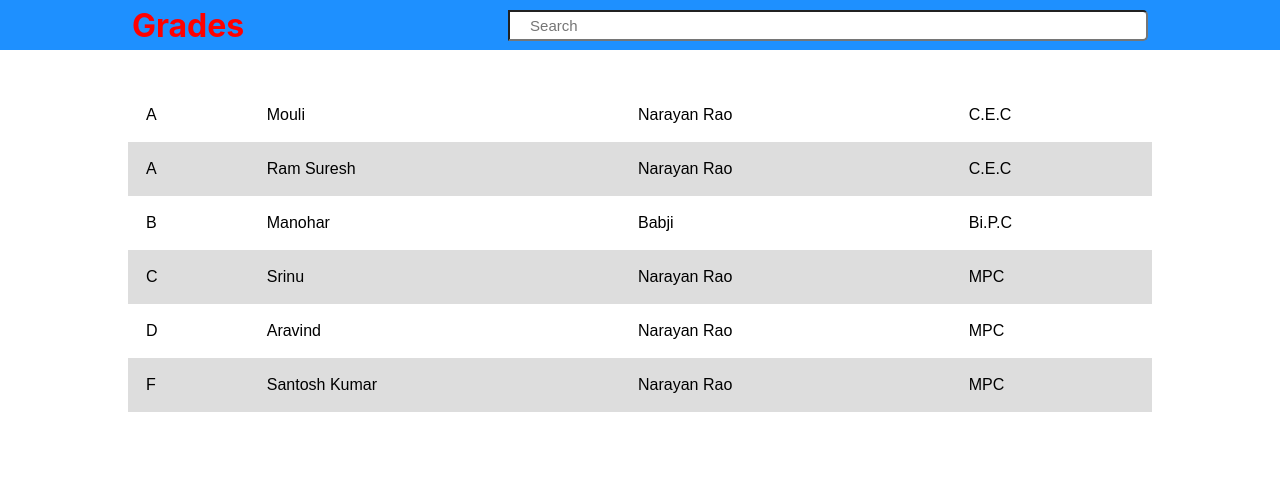
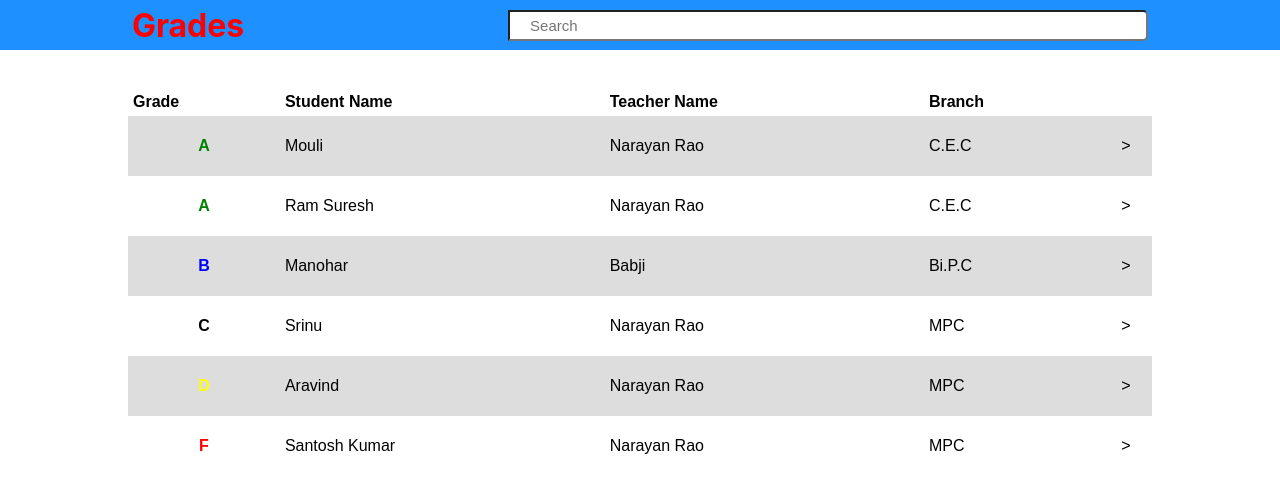
Before and after one commit to santu491/Student-Results-React, a React (Create React App) app: page / in a window 1280 px wide. Shown: the top 492 px of the page. Built offline with nearby package versions, Linux system fonts and the light colour scheme.

Commit message:
Added color to grade

```diff
--- /dev/null
+++ b/src/UI/Modal.js
@@ -0,0 +1,15 @@
+import React from 'react'
+import './Modal.scss'
+
+const Modal = (props) => {
+    return (
+        <div className="model">
+            <div className="modelContainer">
+                {props.children}
+            </div>
+        </div>
+    )
+
+}
+
+export default Modal
--- /dev/null
+++ b/src/UI/Modal.scss
@@ -0,0 +1,31 @@
+.model{
+    width:100%;
+    height:100%;
+    background-color:rgba(0,0,0,0.5);
+    z-index: 100;
+  left:0;
+  top:0;
+  position: fixed;
+
+
+  }
+  .modelContainer{
+    // width: 70%;
+    // background-color: #ffffff;
+    // height: 50%;
+    // z-index: 500;
+   // position: fixed;
+    z-index: 500;
+    background-color: white;
+    width: 70%;
+    border:1px solid #ccc;
+    border-radius: 10px;
+  margin:10% 20%  0 10%;
+
+    //box-shadow: 1px 1px 1px #ccc;
+    // padding:16px;
+    // left:15px;
+    // top: 30%;
+    // box-sizing: border-box;
+    transition: all 0.3s ease-out;
+  }
--- a/src/container/StudentResults.js
+++ b/src/container/StudentResults.js
@@ -77,18 +77,21 @@
 
 //-----------
 
-import React, { useEffect } from 'react'
+import React, { useEffect, useState } from 'react'
 //import { studentsInfo } from '../constants/StudentsInfo'
 import { connect } from 'react-redux'
 import { convertIntoGrades, convertIntoPercentage } from '../utilities/genericFunctions'
 import ToolBar from './ToolBar'
 import { getResults, serachResults } from '../store/results'
 import './StudentResults.scss'
-
+import ChevronRightIcon from '@material-ui/icons/ChevronRight';
+import Modal from '../UI/Modal'
 
 const StudentResults = (props) => {
 
     // const [results, setResults] = useState(studentsInfo)
+    const [showModal, setShowModal] = useState(false)
+    const [studentData, setStudentData] = useState({})
 
     const setPercaentage = (results) => {
         let marks = []
@@ -105,16 +108,27 @@ const StudentResults = (props) => {
         let updatedData = props.results.map((student) => {
             return {
                 ...student,
-                grade: setPercaentage(student.marks)
+                grade: setPercaentage(student.marks).grade,
+                color: setPercaentage(student.marks).color
+
             }
         })
-        updatedData.sort((a, b) => {
+        // updatedData.sort((a, b) => {
+        //     var x = a.grade.toLowerCase();
+        //     var y = b.grade.toLowerCase();
+        //     if (x < y) { return -1; }
+        //     if (x > y) { return 1; }
+        //     return 0;
+        // })
+
+           updatedData.sort((a, b) => {
             var x = a.grade.toLowerCase();
             var y = b.grade.toLowerCase();
             if (x < y) { return -1; }
             if (x > y) { return 1; }
             return 0;
         })
+
         props.getResults(updatedData)
         //setResults(updatedData)
     }
@@ -157,10 +171,18 @@ const StudentResults = (props) => {
         return (
 
             <tr>
-                <td>{student.grade}</td>
+                <td className="grade" style={{color:student.color}}>{student.grade}</td>
                 <td>{student.studentName}</td>
-                <td>{student.classTeacher}</td>
+                <td  className="Teacher">{student.classTeacher}</td>
                 <td>{student.branchName}</td>
+
+              <td className="button"> <p className="btn" onClick={() => {
+                    setStudentData(student)
+                    setShowModal(true)
+
+                }}>></p></td>
+
+
 
             </tr>
 
@@ -169,15 +191,58 @@ const StudentResults = (props) => {
         )
     })
 
+
+
+
     return (
         <div className="studentResults">
             {/* <p>hii</p> */}
             <ToolBar searchHandler={searchHandler} />
             <div className="resultTable">
                 <table>
+                    <tr>
+                        <th>Grade</th>
+                        <th>Student Name</th>
+                        <th className="Teacher">Teacher Name</th>
+                        <th>Branch</th>
+                    </tr>
                     {resultList}
                 </table>
             </div>
+            {/* <div className="model">
+                <div className="modelContainer">
+                    <p>Name:santosh</p>
+                    <p>Branch:C.E.C</p>
+                    <p>marks:</p>
+                    {displayMarks}
+                    <p>Grade: A</p>
+                </div>
+            </div> */}
+            {showModal && <Modal>
+                <div   className="modalContent">
+                    <p className="results">Results</p>
+                    <p>Name:{studentData.studentName}</p>
+                    <p>Branch:{studentData.branchName}</p>
+
+                    <table>
+                        <tr>
+                            <th>Subject</th>
+                            <th>Marks</th>
+                        </tr>
+                        {Object.entries(studentData.marks).map(([key, val]) => (
+                            <tr>
+                                <td>{key}</td>
+                                <td>{val}</td>
+                            </tr>
+
+                        ))}
+                    </table>
+                        <p>Grade: <span style={{color:studentData.color}}>{studentData.grade}</span> </p>
+                    <button className="close" onClick={() => setShowModal(false)}>close</button>
+                    </div>
+
+            </Modal>
+            }
 
         </div>
     )
--- a/src/container/StudentResults.scss
+++ b/src/container/StudentResults.scss
@@ -17,6 +17,11 @@
     //     height:30px;
     //      border-bottom: 1px solid red;
     // }
+
+      .resultTable{
+          width:80%;
+          margin: auto;
+          margin-top:3%;
           table {
             font-family: arial, sans-serif;
             border-collapse: collapse;
@@ -25,22 +30,57 @@
 
           td, th {
             text-align: left;
-        padding: 18px;
+            padding: 5px;
           }
 
           tr:nth-child(even) {
             background-color: #dddddd;
           }
-      .resultTable{
-          width:80%;
-          margin: auto;
-          margin-top:3%;
+          td.grade{
+            text-align: center;
+            font-weight: bold;
 
           }
-    //   .tabelContent{
-    //       display: flex;
-    //       justify-content: center;
-    //   }
-
+          td.button{
+            text-align: center;
+          }
 
       }
+}
+
+.modalContent{
+  padding:20px 0;
+  margin-left: 30px;
+
+  table{
+    font-family: arial, sans-serif;
+    border-collapse: collapse;
+    width:40%
+  }
+  td, th {
+    border: 1px solid #dddddd;
+    text-align: left;
+    padding: 8px;
+  }
+  .results{
+    text-align: center;
+    color:green;
+    font-weight: bold;
+  }
+  .close{
+    width:70px;
+    height: 30px;
+    background-color: green;
+
+  }
+
+}
+
+@media(max-width:499px){
+  .studentResults{
+    th.Teacher,td.Teacher{
+      display:none
+
+    }
+  }
+}
--- a/src/utilities/genericFunctions.js
+++ b/src/utilities/genericFunctions.js
@@ -5,26 +5,33 @@ export const convertIntoPercentage = (totalMarks) => {
 
 export const convertIntoGrades = (percentage) => {
     let grade
+    let color
     switch (true) {
         case (percentage <= 100) && (90 <= percentage):
             grade = "A";
+            color="green";
             break;
         case (percentage < 90) && (80 <= percentage):
             grade = "B";
+            color="blue";
             break;
         case (percentage < 80) && (70 <= percentage):
             grade = "C";
+            color="balck";
             break;
         case (percentage < 70) && (60 <= percentage):
             grade = "D";
+            color="yellow";
             break;
         case percentage < 60:
             grade = "F";
+            color="red";
             break;
         default:
-            grade = "F"
+            grade = "F";
+            color="red";
             break;
     }
 
-    return grade
+    return {grade:grade,color:color}
 }
```
Lines whose indentation alone changed are shown as unchanged.
